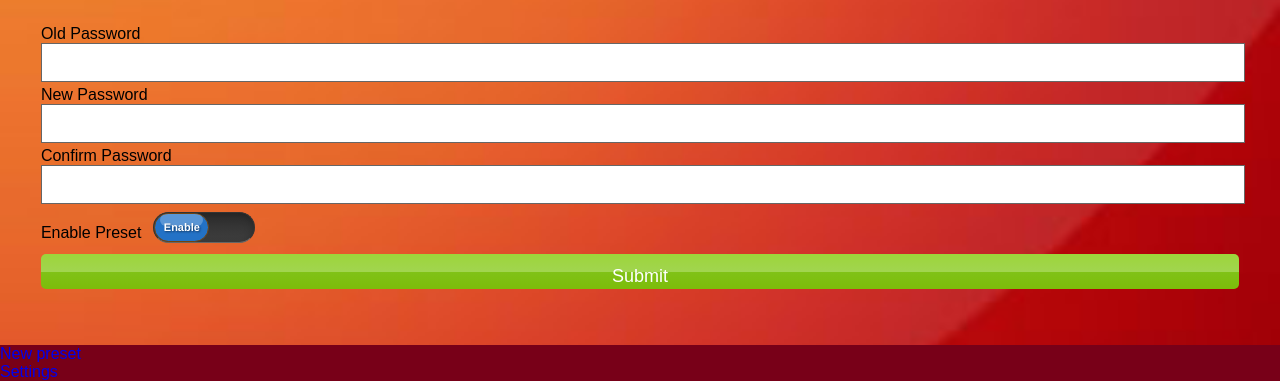
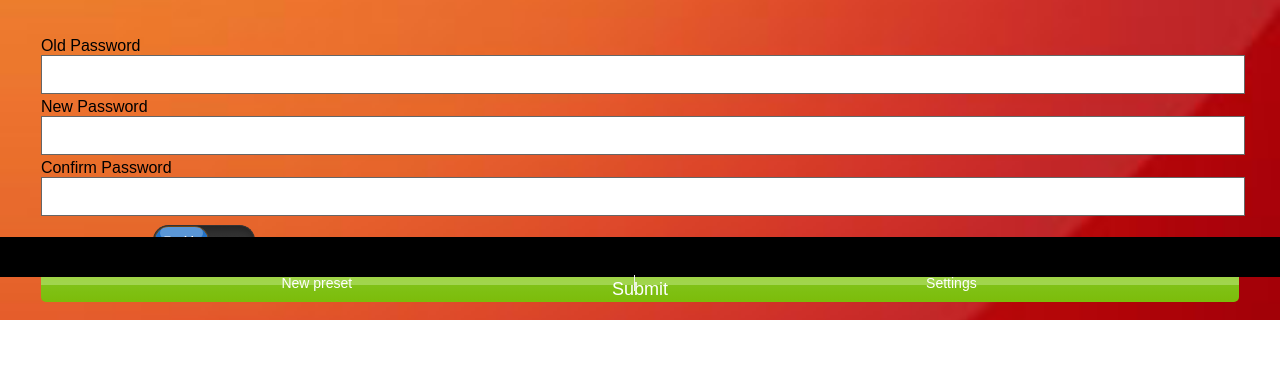
Before and after one commit to sukalyan/turtlelater, a plain HTML site: page settings.htm in a window 1280 px wide. Shown: the part 523-904 px from the top of the page. After the commit the page ends 843 px from the top, so only its background shows below. Drawn offline with Linux system fonts and the light colour scheme.

Commit message:
Update style.css

```diff
--- a/style.css
+++ b/style.css
@@ -120,11 +120,10 @@ body{
 	width:100%;
 	height:auto;
 	float:left;
-<<<<<<< HEAD
-	margin-top:1%;
-=======
-	margin-top:17%;
->>>>>>> fd7158b7248683aa73a1409d79d228c342ccaa76
+margin-top:1%;
+margin-bottom:5%;
+
+
 }
 
 #content{
@@ -164,18 +163,23 @@ body{
 
 #footer{
 	width:100%;
-	height:auto;
+	height:40px;
 	float:left;
+position:fixed;
+margin-top:3%;
+bottom:0px;
+background: rgb(0, 0, 0); /* Old browsers */
 
-	margin-top:3%;
 }
 
 #footer-box{
-	width:100%;
+	width:49.5%;
 	height:auto;
 	float:left;
-	background: #780018;
-
+	margin-top:3%;
+	color:#fff;
+	font-size:14px;
+	text-align:center;
 
 }
 
```
